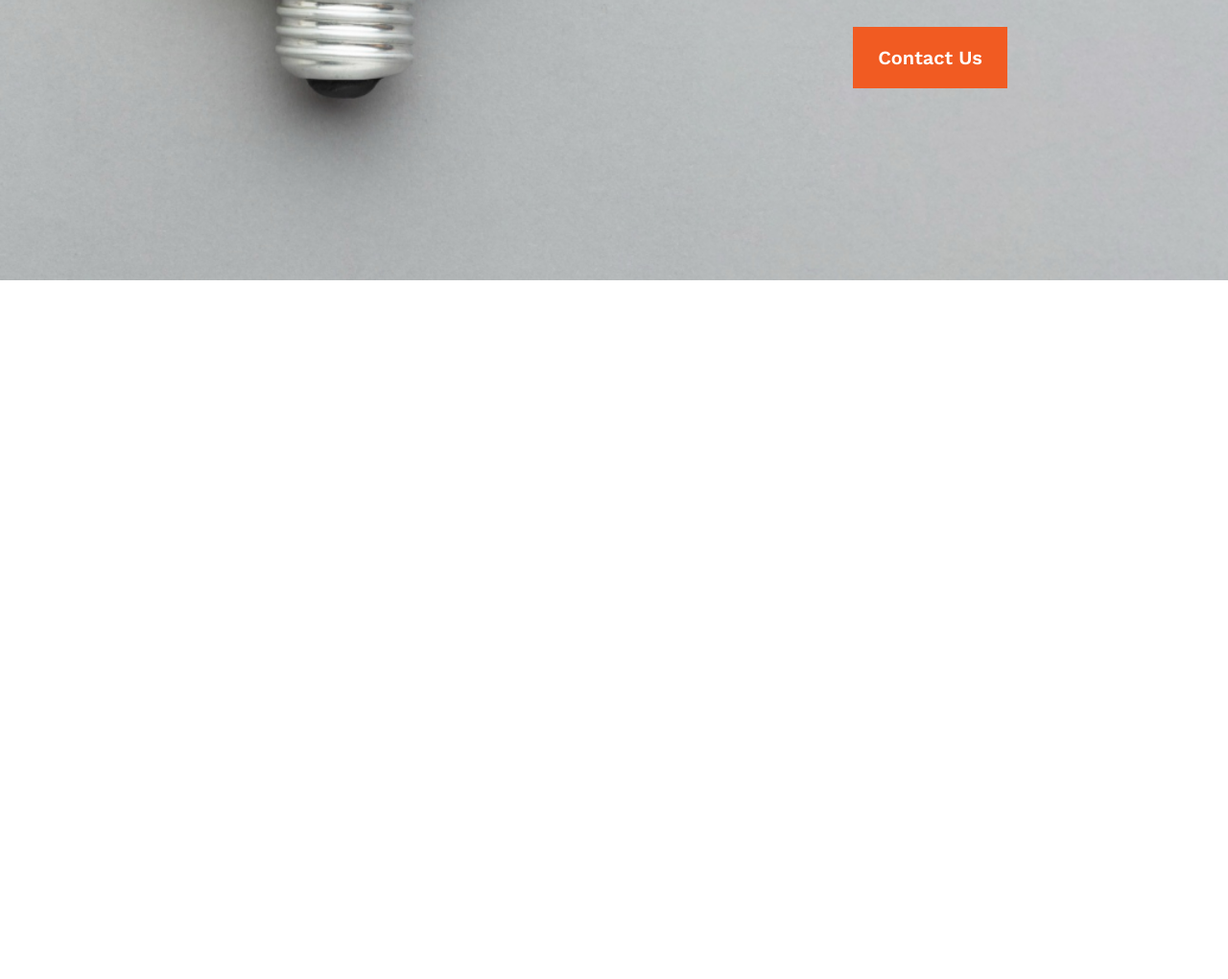
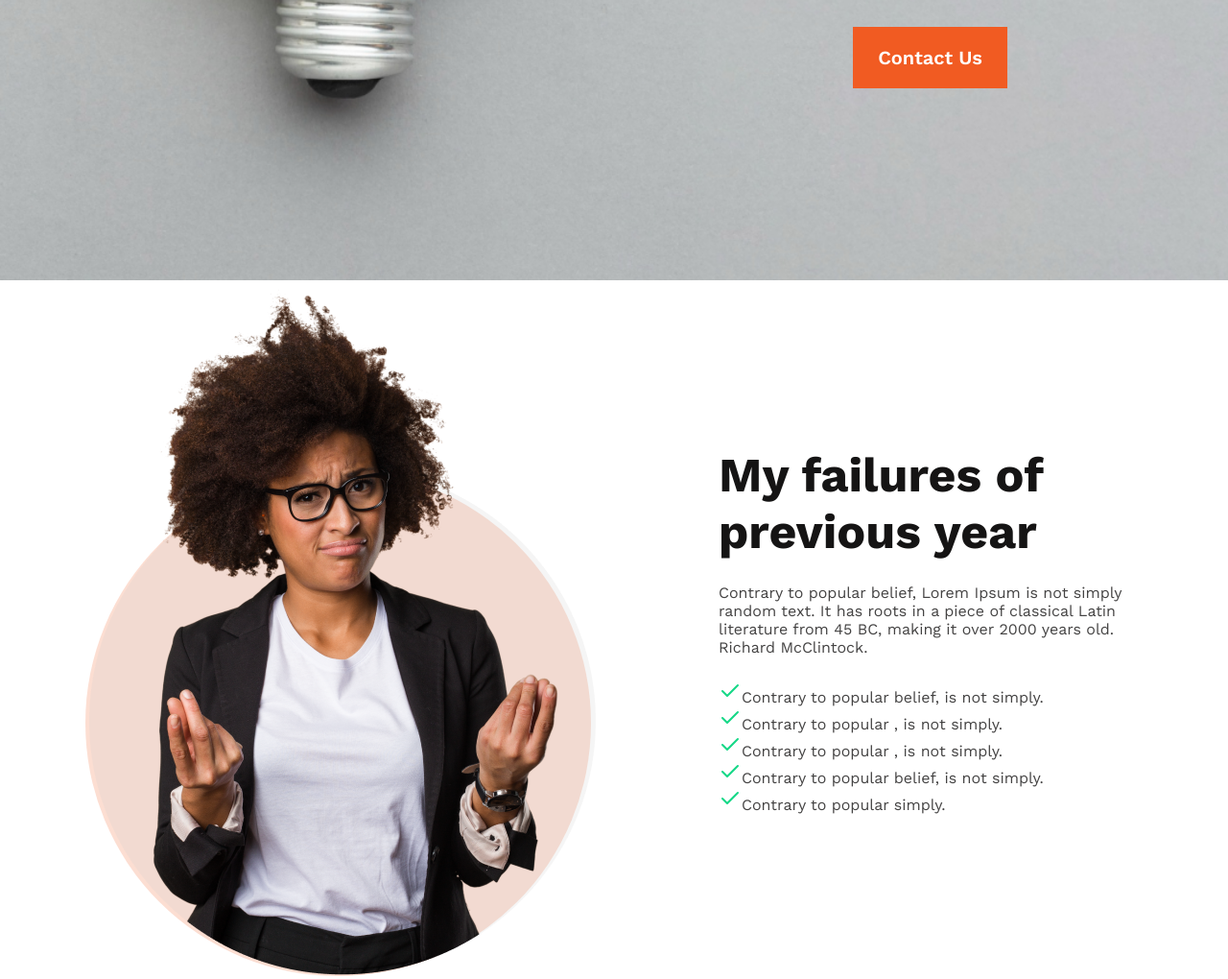
Before and after one commit to sakibhossain22/new-year-new-me-task, a plain HTML site: page index.html in a window 1280 px wide. Shown: the part 708-1728 px from the top of the page at 96% size. Before the commit the page ends 1000 px from the top, so only its background shows below. Drawn offline with nearby package versions, Linux system fonts and the light colour scheme.

Commit message:
my failure section added

```diff
--- a/index.html
+++ b/index.html
@@ -25,7 +25,33 @@
         </div>
     </header>
     <main>
-
+        <section>
+            <div class="my-container">
+                <div class="my-containt photo-div">
+                    <img class="f-photo" src="images/person.png" alt="">
+                    <span class="dot"></span>
+                </div>
+                <div class="my-contain">
+                    <h1 class="my-header">My failures of previous year</h1>
+                    <p class="my-description">Contrary to popular belief, Lorem Ipsum is not simply random text. It has roots in a piece of classical Latin literature from 45 BC, making it over 2000 years old. Richard McClintock.</p>
+                    <div class="check">
+                        <img src="images/icons/check 1.svg" alt="" class="check-icon"><span>Contrary to popular belief, is not simply.</span>
+                    </div>
+                    <div class="check">
+                        <img src="images/icons/check 1.svg" alt="" class="check-icon"><span>Contrary to popular , is not simply.</span>
+                    </div>
+                    <div class="check">
+                        <img src="images/icons/check 1.svg" alt="" class="check-icon"><span>Contrary to popular , is not simply.</span>
+                    </div>
+                    <div class="check">
+                        <img src="images/icons/check 1.svg" alt="" class="check-icon"><span>Contrary to popular belief, is not simply.</span>
+                    </div>
+                    <div class="check">
+                        <img src="images/icons/check 1.svg" alt="" class="check-icon"><span>Contrary to popular simply.</span>
+                    </div>
+                </div>
+            </div>
+        </section>
     </main>
     <footer>
 
--- a/style.css
+++ b/style.css
@@ -1,32 +1,35 @@
 * {
-    margin: 0;
     padding: 0;
+    margin: auto;
     max-width: 1600px;
-    margin: auto;
-    font-family: 'Open Sans', sans-serif;
     font-family: 'Work Sans', sans-serif;
 }
+
 .header {
     background-image: url('images/banner/banner2.png');
     background-size: cover;
 
 }
+
 .header-content {
     padding: 200px 230px 200px 700px;
     margin: auto;
     text-align: right;
 }
+
 .header-title {
     font-size: 65px;
     font-weight: 700;
     color: #151414;
 }
+
 .header-discription {
     font-size: 16px;
     font-weight: 400px;
     color: #444343;
-    margin:25px 0 55px 0;
+    margin: 25px 0 55px 0;
 }
+
 .btn {
     color: white;
     font-size: 20px;
@@ -35,3 +38,49 @@
     background-color: #F15B22;
     border: none;
 }
+
+.my-container {
+    display: flex;
+    justify-content: space-around;
+    align-items: center;
+    width: 1140px;
+    gap: 110px;
+}
+
+.my-header {
+    color: #151414;
+    font-size: 50px;
+    font-weight: 700;
+}
+
+.my-description {
+    color: #444343;
+    font-size: 16px;
+    font-weight: 400;
+    margin: 25px 0 24px 0;
+}
+.my-container span {
+    color: #444343;
+    font-size: 16px;
+    font-weight: 400;
+}
+.f-photo {
+    border-radius: 527.929px;
+    /* background: rgba(241, 91, 34, 0.20); */
+    background-image: url('');
+}
+.photo-div {
+    position: relative;
+    z-index: 1;
+}
+.dot {
+    height: 527px;
+    width: 527px;
+    background: rgba(241, 91, 34, 0.2);
+    border-radius: 527px;
+    display: inline-block;
+    position: absolute;
+    top: 198px;
+    left: 19px;
+    z-index: -1;
+}
```
Also changed, not shown: images/Ellipse 2.png (added), images/icons/check 1.svg (added).
